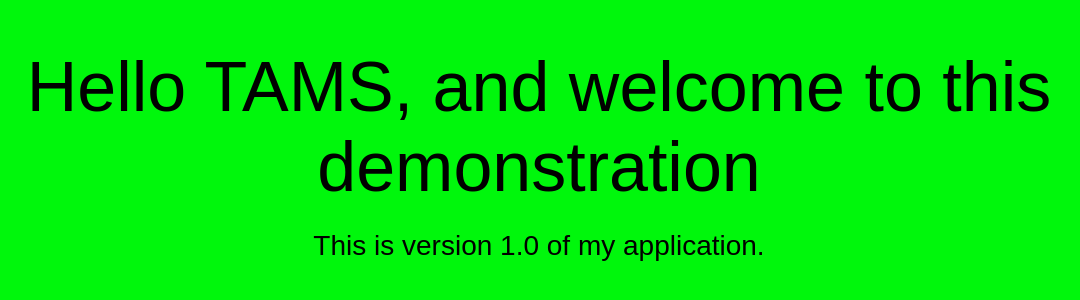
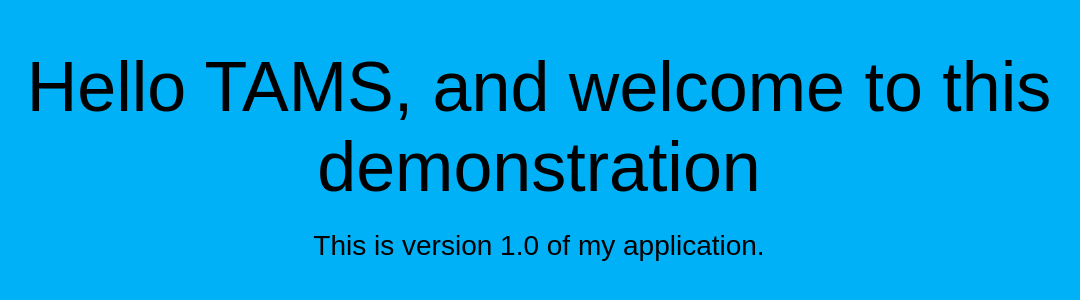
Before and after one commit to Max-Absolution/codeDeployTest, a plain HTML site: page index.html in a window 1280 px wide. Shown: the whole page, without its empty margins (101-1181 px from the left). Drawn offline with Linux system fonts and the light colour scheme.

Commit message:
Final, hopefully

```diff
--- a/index.html
+++ b/index.html
@@ -6,7 +6,7 @@
   <style>
     body {
       color: #000000;
-      background-color: #00f70c;
+      background-color: #00b1f7;
       font-family: Arial, sans-serif;
       font-size: 14px;
     }
```
Also changed, not shown: 3 other files.
